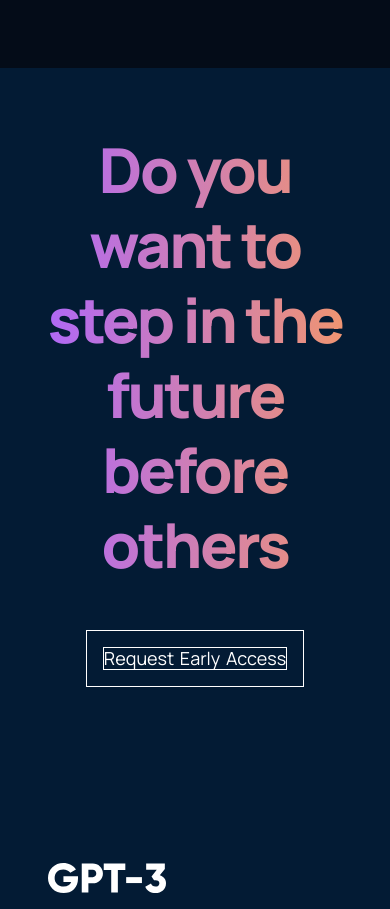
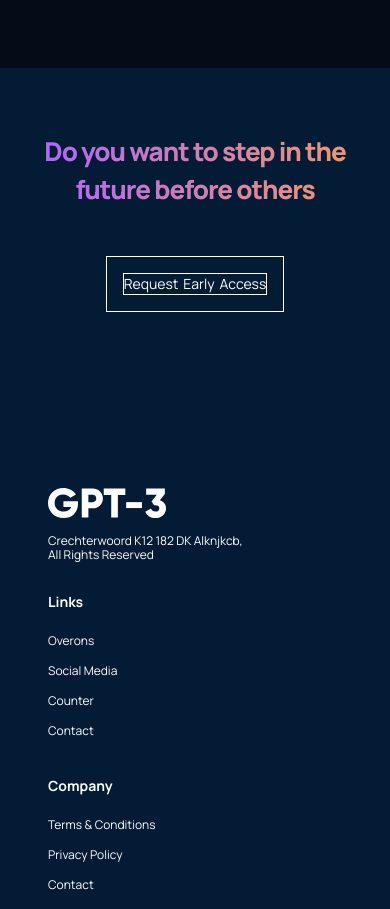
Before and after one commit to ZDON-Official/gpt_zdon, a React (Create React App) app: page / in a window 390 px wide. Shown: the part 7400-8309 px from the top of the page. Built offline with nearby package versions, Linux system fonts and the light colour scheme; the HTML template or start-up script is replaced by a standard one.

Commit message:
added media query

```diff
--- a/src/containers/footer/footer.css
+++ b/src/containers/footer/footer.css
@@ -111,3 +111,43 @@
     line-height: 14px;
     color: #fff;
 }
+
+
+@media screen and (max-width: 850px) {
+    .gpt3__footer-heading h1{
+        font-size: 44px;
+        line-height: 50px;
+    }
+}
+
+@media screen and (max-width: 550px) {
+    .gpt3__footer-heading h1{
+        font-size: 34px;
+        line-height: 42px;
+    }
+
+    .gpt3__footer-links_div{
+        margin: 1rem 0;
+    }
+
+    .gpt3__footer-btn p{
+        font-size: 14px;
+        line-height: 20px;
+    }
+}
+
+@media screen and (max-width: 400px) {
+    .gpt3__footer-heading h1{
+        font-size: 26px;
+        line-height: 38px;
+    }
+
+    .gpt3__footer-links_div{
+        margin: 1rem 0;
+    }
+
+    .gpt3__footer-btn p{
+        font-size: 14px;
+        line-height: 20px;
+    }
+}
```
